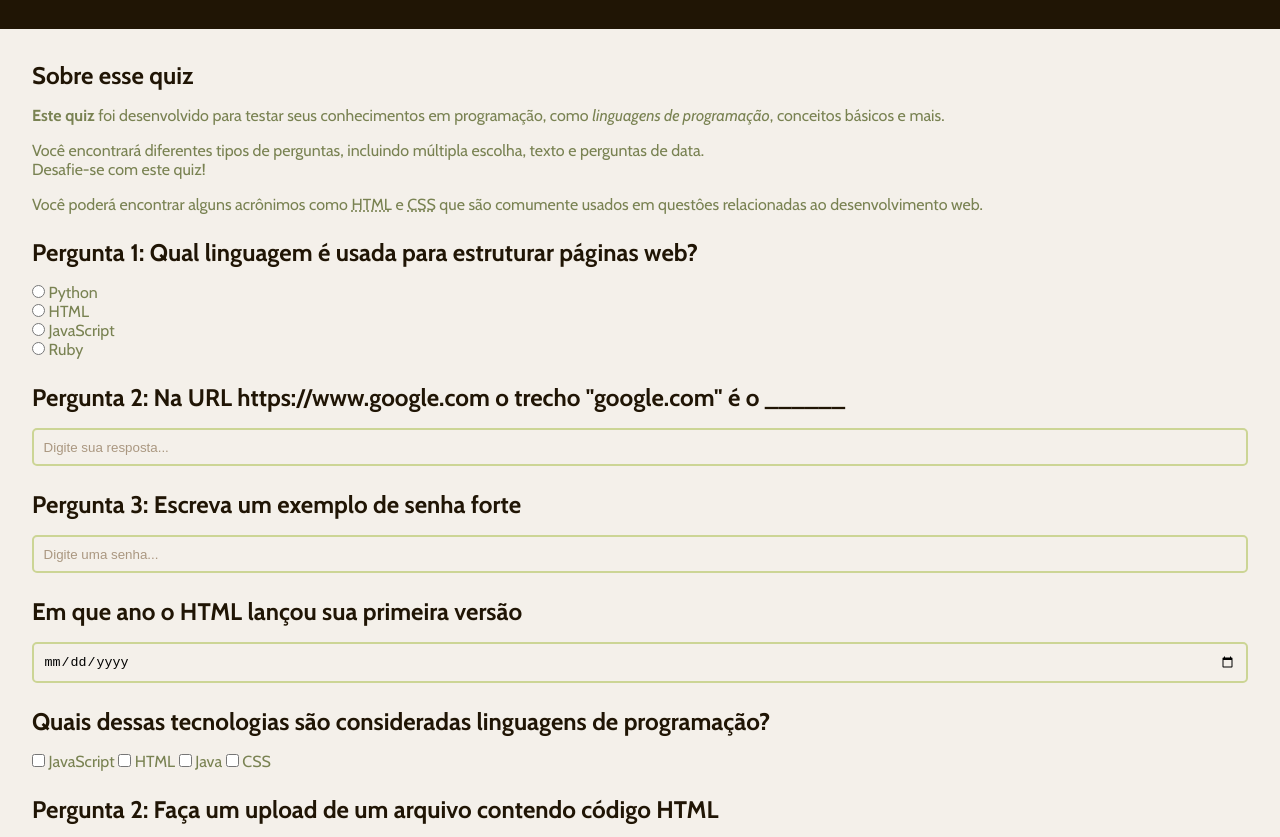
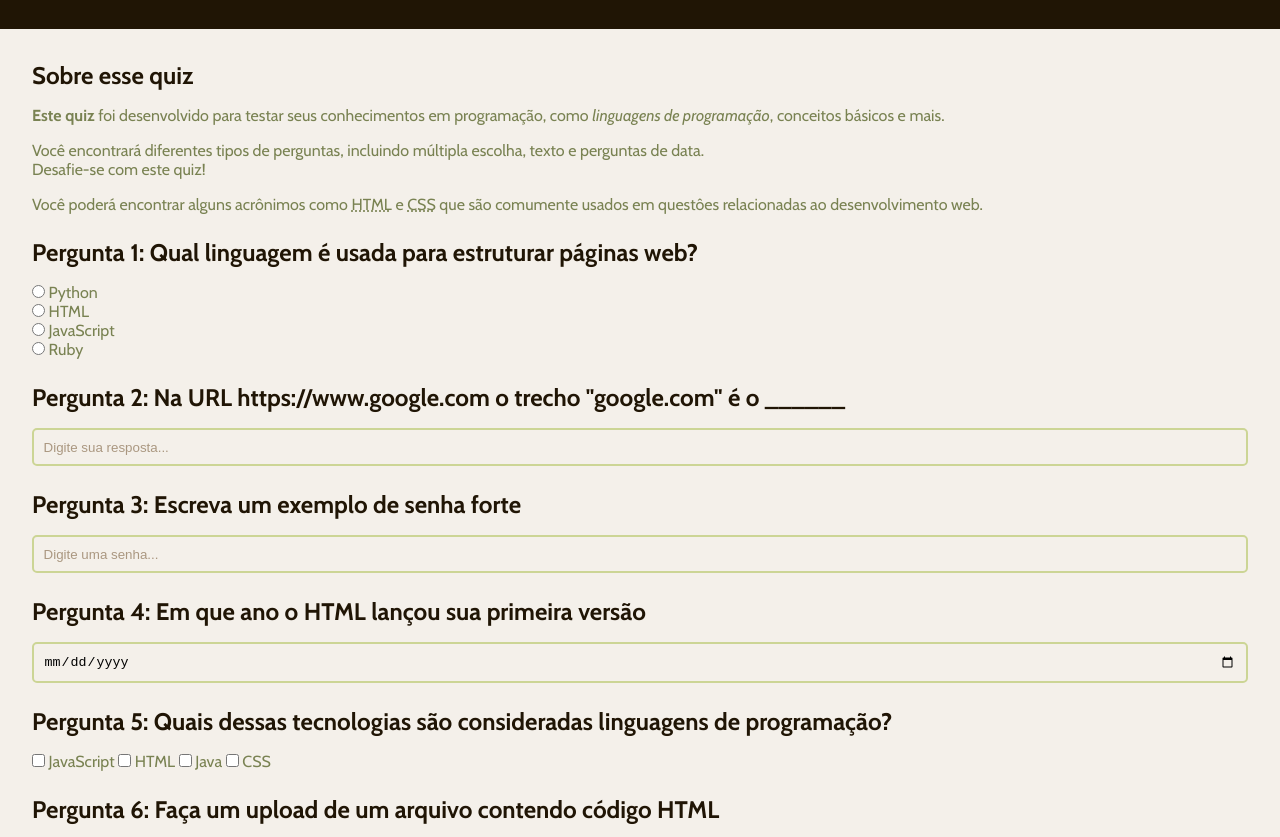
Before and after one commit to yasmim-silva/Programmers-quiz, a plain HTML site: page index.html in a window 1280 px wide. Shown: the part 93-930 px from the top of the page. Drawn offline with nearby package versions, Linux system fonts and the light colour scheme.

Commit message:
fix: ajustes na numeração das perguntas

```diff
--- a/index.html
+++ b/index.html
@@ -49,12 +49,12 @@
             </section>
             <!--Pergunta 4: data-->
             <section>
-                <h2>Em que ano o HTML lançou sua primeira versão</h2>
+                <h2>Pergunta 4: Em que ano o HTML lançou sua primeira versão</h2>
                 <input type="date" id="p4" name="pergunta4">
             </section>
             <!--Pergunta 5: seleção múltipla-->
             <section>
-                <h2>Quais dessas tecnologias são consideradas linguagens de programação?</h2>
+                <h2>Pergunta 5: Quais dessas tecnologias são consideradas linguagens de programação?</h2>
                 <form>
                     <input type="checkbox" id="p5a" name="pergunta5" value="JavaScript">
                     <label for="p5a">JavaScript</label>
@@ -68,7 +68,7 @@
             </section>
             <!--Pergunta 6: upload de arquivo-->
             <section>
-                <h2>Pergunta 2: Faça um upload de um arquivo contendo código HTML</h2>
+                <h2>Pergunta 6: Faça um upload de um arquivo contendo código HTML</h2>
                 <form>
                     <input type="file" id="p6" name="pergunta6">
                 </form>
```
